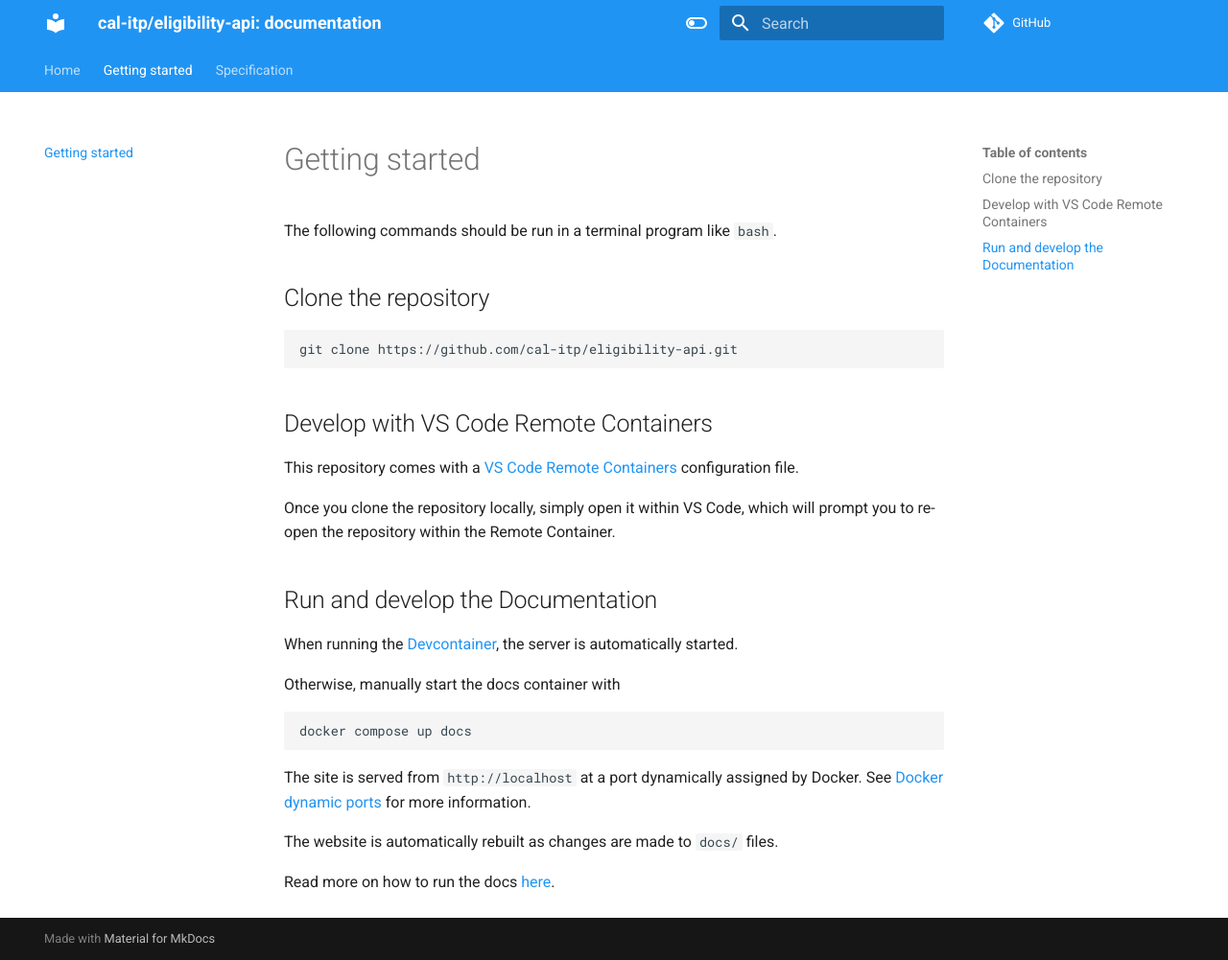
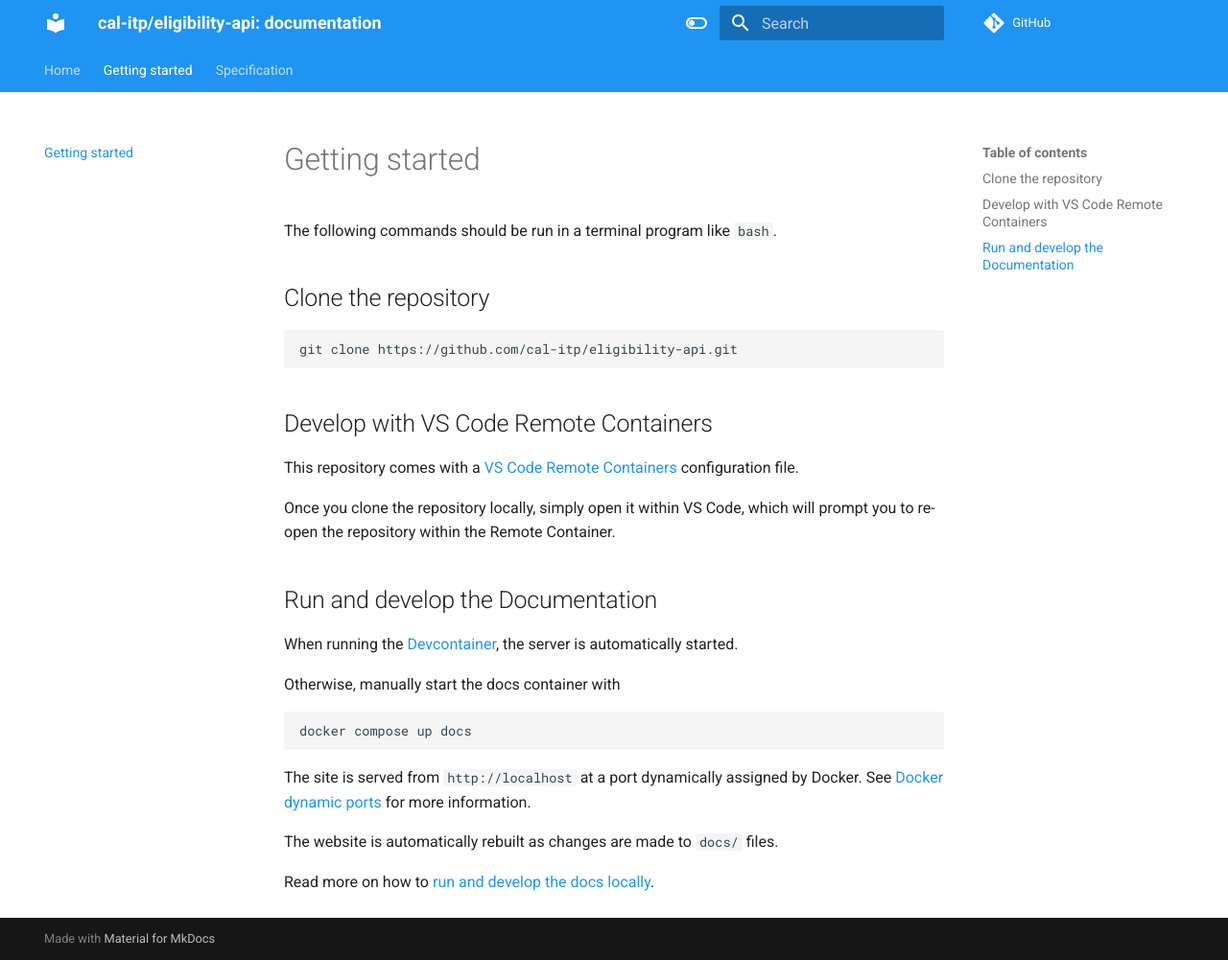
Before and after one commit to cal-itp/eligibility-api, an MkDocs documentation site: the page built from docs/getting-started.md, in a window 1280 px wide and 1001 px high. Shown: the whole window at 96% size. Built offline with MkDocs 1.6.1 and Material for MkDocs 9.7.7, drawn with Linux system fonts in a browser that asks for light colours; nearby versions of some CDN libraries; comment, search, counter and statistics services are not loaded.

Commit message:
fix(docs): update link style to pass linting

```diff
--- a/docs/getting-started.md
+++ b/docs/getting-started.md
@@ -29,7 +29,7 @@ The site is served from `http://localhost` at a port dynamically assigned by Doc
 
 The website is automatically rebuilt as changes are made to `docs/` files.
 
-Read more on how to run the docs [here][benefits-docs].
+Read more on how to [run and develop the docs locally][benefits-docs].
 
 [benefits-docs]: https://docs.calitp.org/benefits/getting-started/documentation/
 [docker-dynamic-ports]: https://docs.calitp.org/benefits/getting-started/docker-dynamic-ports
```
